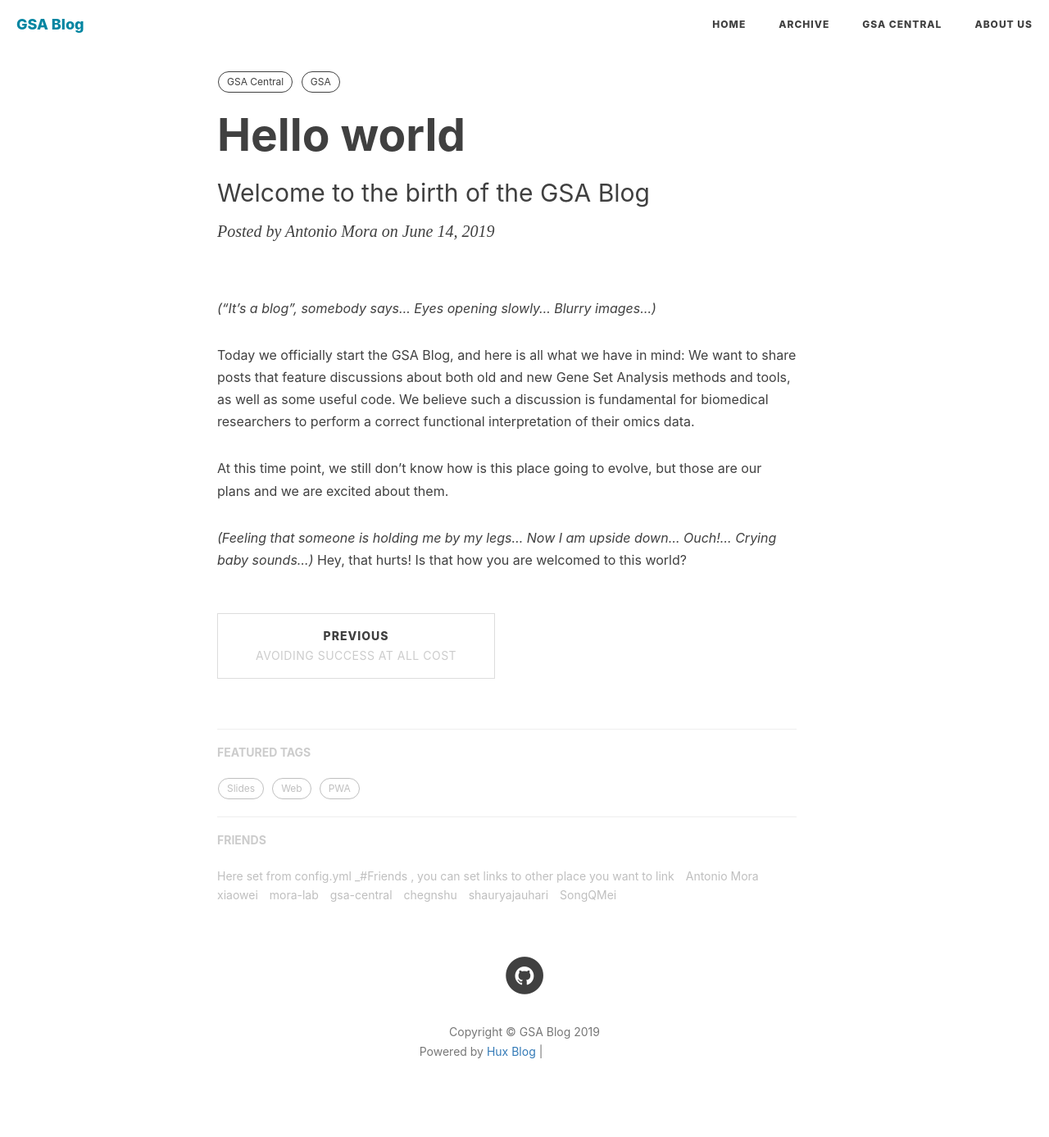
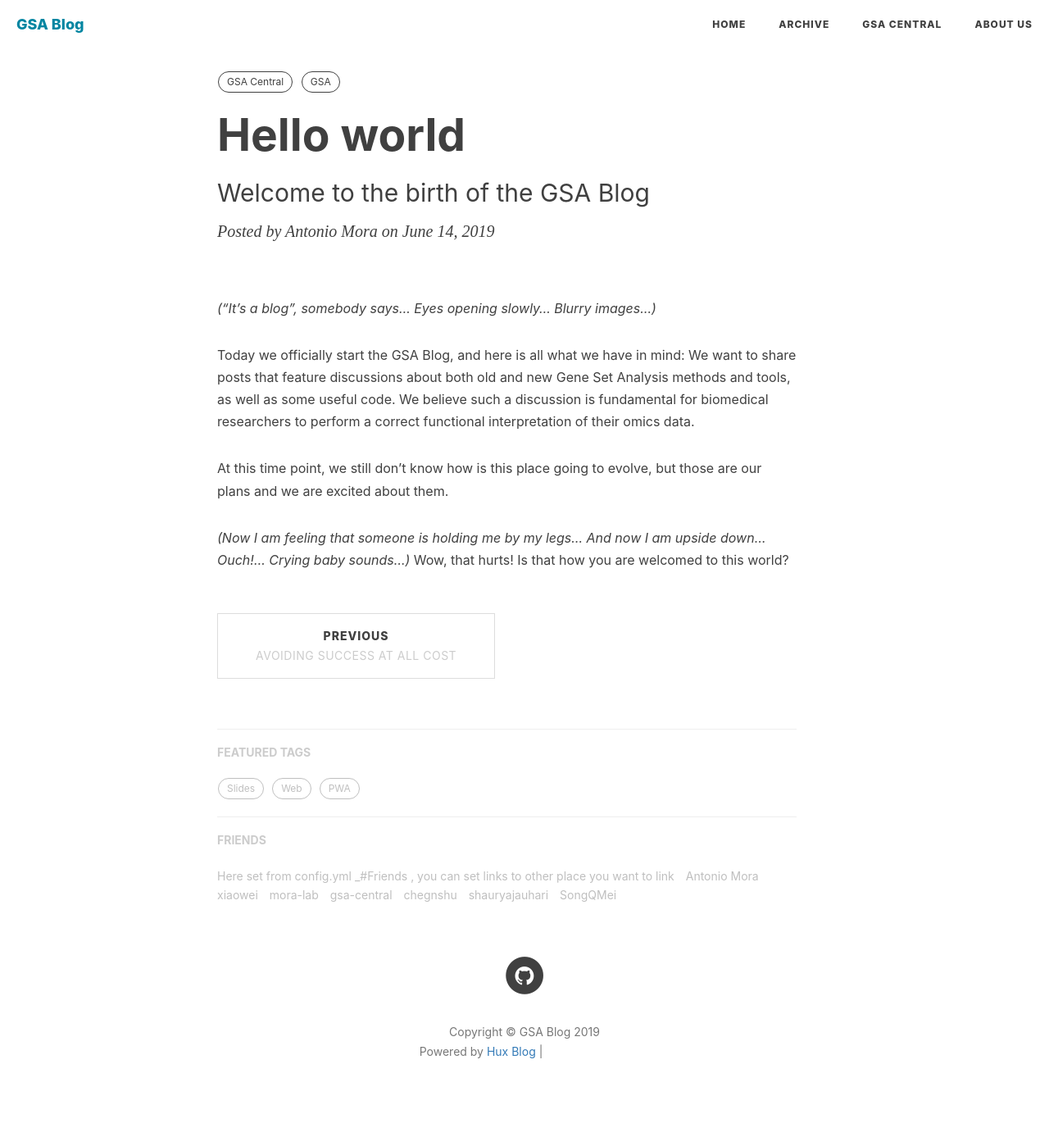
Before and after one commit to gsa-blog/gsa-blog.github.io, a Jekyll site: the page built from _posts/2019-06-14-hello-world.md, in a window 1280 px wide. Shown: the whole page at 82% size. Built offline with Jekyll 4.4.1, drawn with Linux system fonts in a browser that asks for light colours; nearby versions of some CDN libraries; comment, search, counter and statistics services are not loaded; grey boxes are pictures that could not be loaded.

Commit message:
Update 2019-06-14-hello-world.md

```diff
--- a/_posts/2019-06-14-hello-world.md
+++ b/_posts/2019-06-14-hello-world.md
@@ -16,4 +16,4 @@ Today we officially start the GSA Blog, and here is all what we have in mind: We
 
 At this time point, we still don't know how is this place going to evolve, but those are our plans and we are excited about them.
 
-_(Feeling that someone is holding me by my legs... Now I am upside down... Ouch!... Crying baby sounds...)_ Hey, that hurts! Is that how you are welcomed to this world?
+_(Now I am feeling that someone is holding me by my legs... And now I am upside down... Ouch!... Crying baby sounds...)_ Wow, that hurts! Is that how you are welcomed to this world?
```
